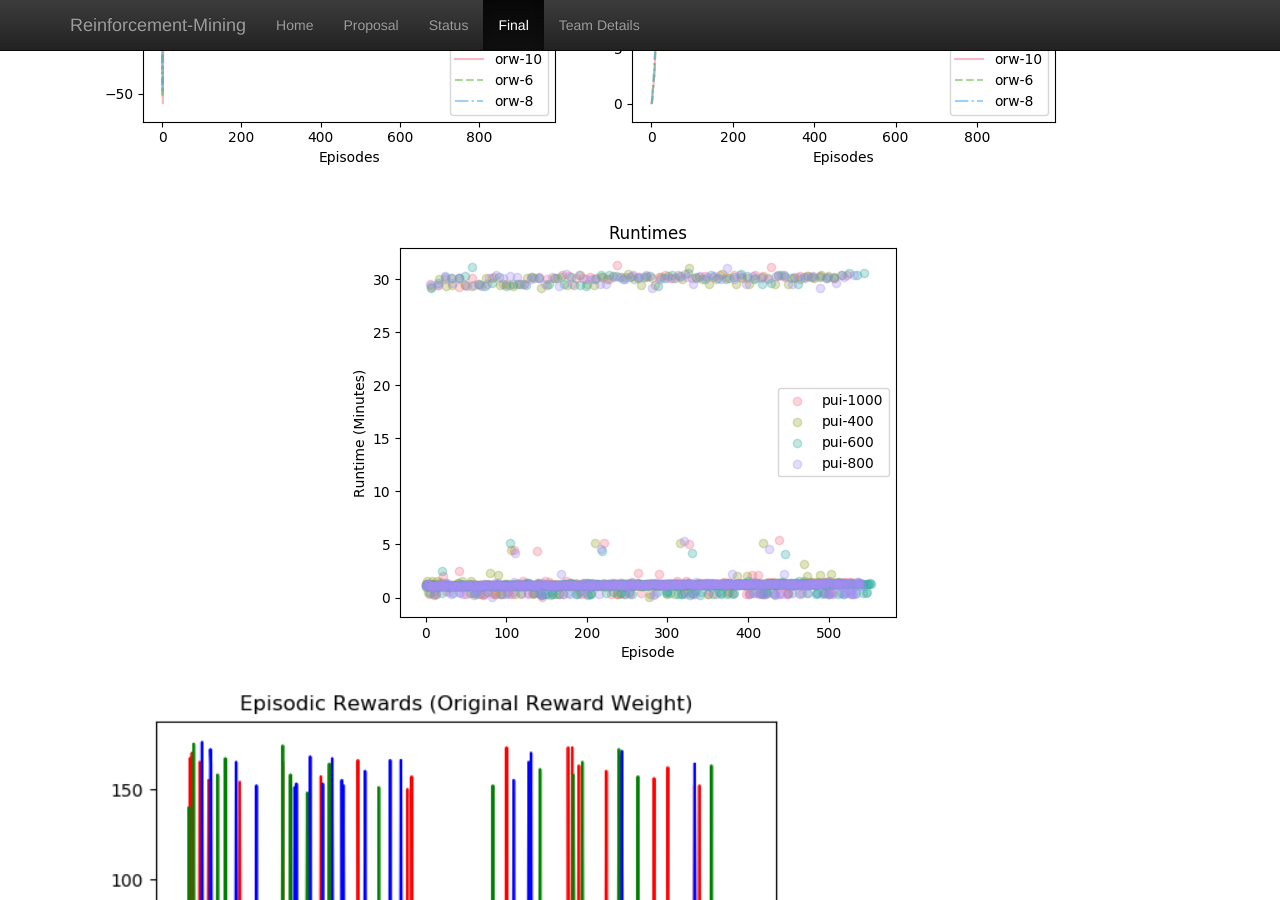
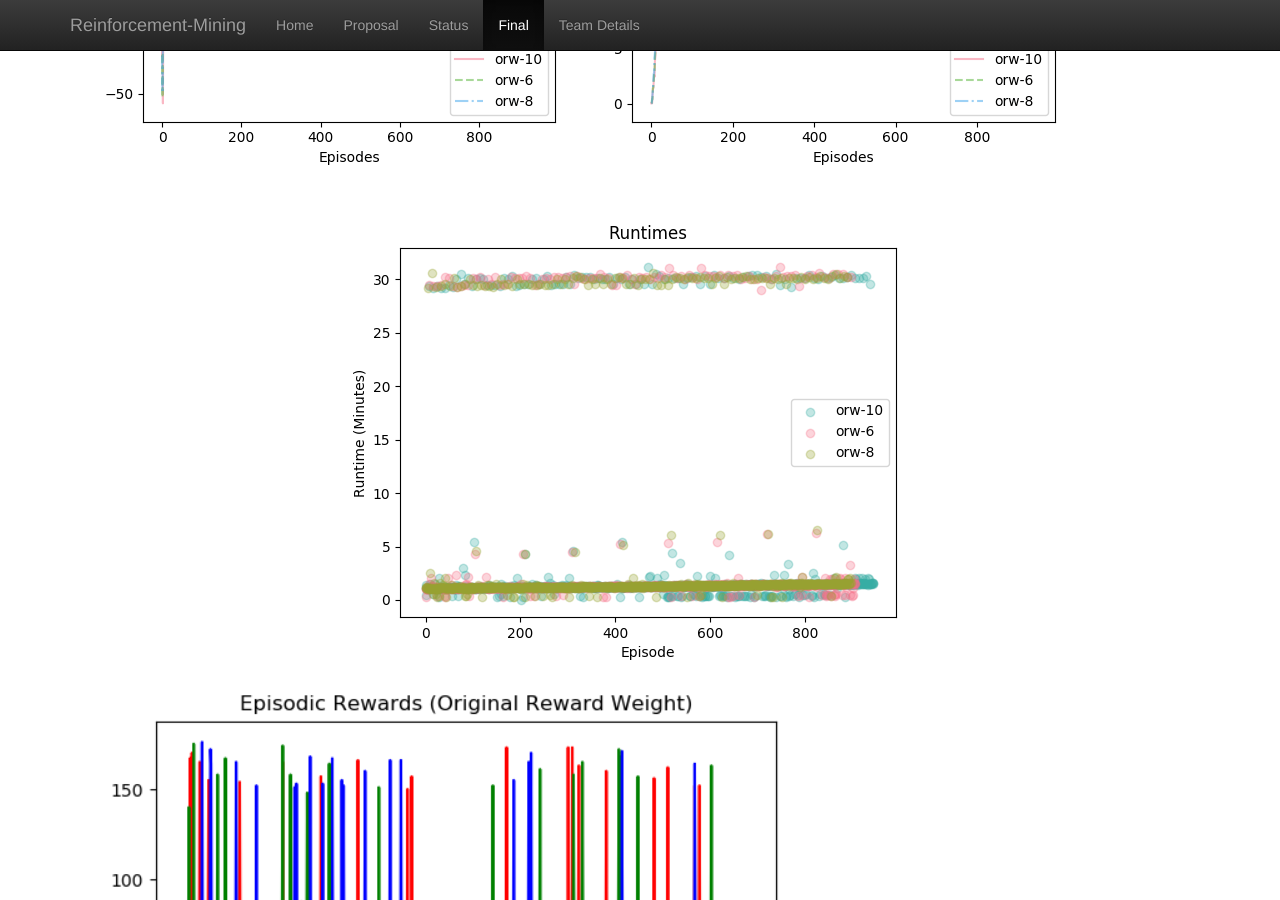
Before and after one commit to TDHTTTT/RM, a Jekyll site: the page built from docs/final.md, in a window 1280 px wide and 900 px high, scrolled down 5120 px. Built offline with Jekyll 4.4.1, drawn with Linux system fonts in a browser that asks for light colours.

Commit message:
orw run corrected

```diff
--- a/docs/final.md
+++ b/docs/final.md
@@ -45,7 +45,7 @@ One method our group went with towards improving the baseline GAIL was to first
 
 ![dui](images/orw-1.png)
 <p align="center">
-<img src="images/pui-run.png">
+<img src="images/orw-run.png">
 </p>
 ![dal](images/orw-mesh-R.png) ![dal](images/orw-mesh-PA.png)
 ![dal](images/orw-mesh-T.png)
```
